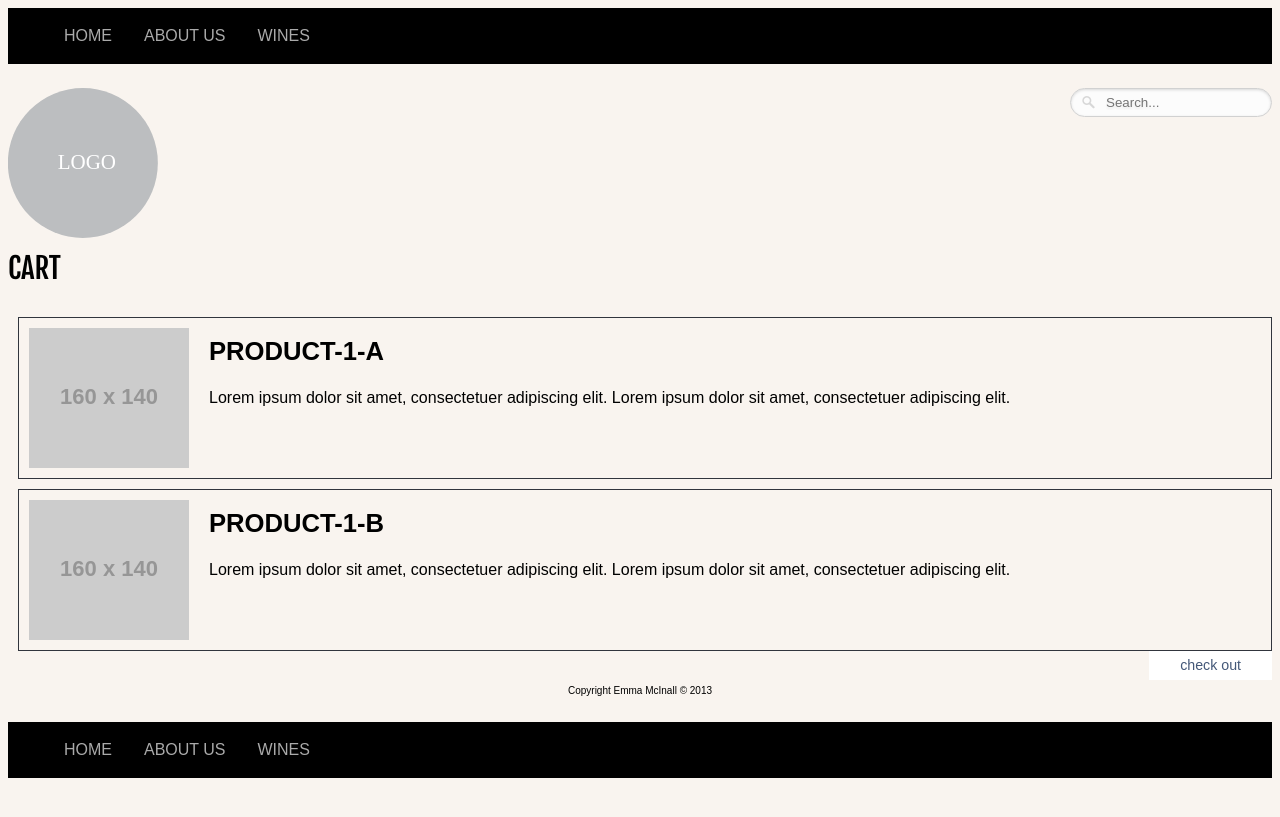
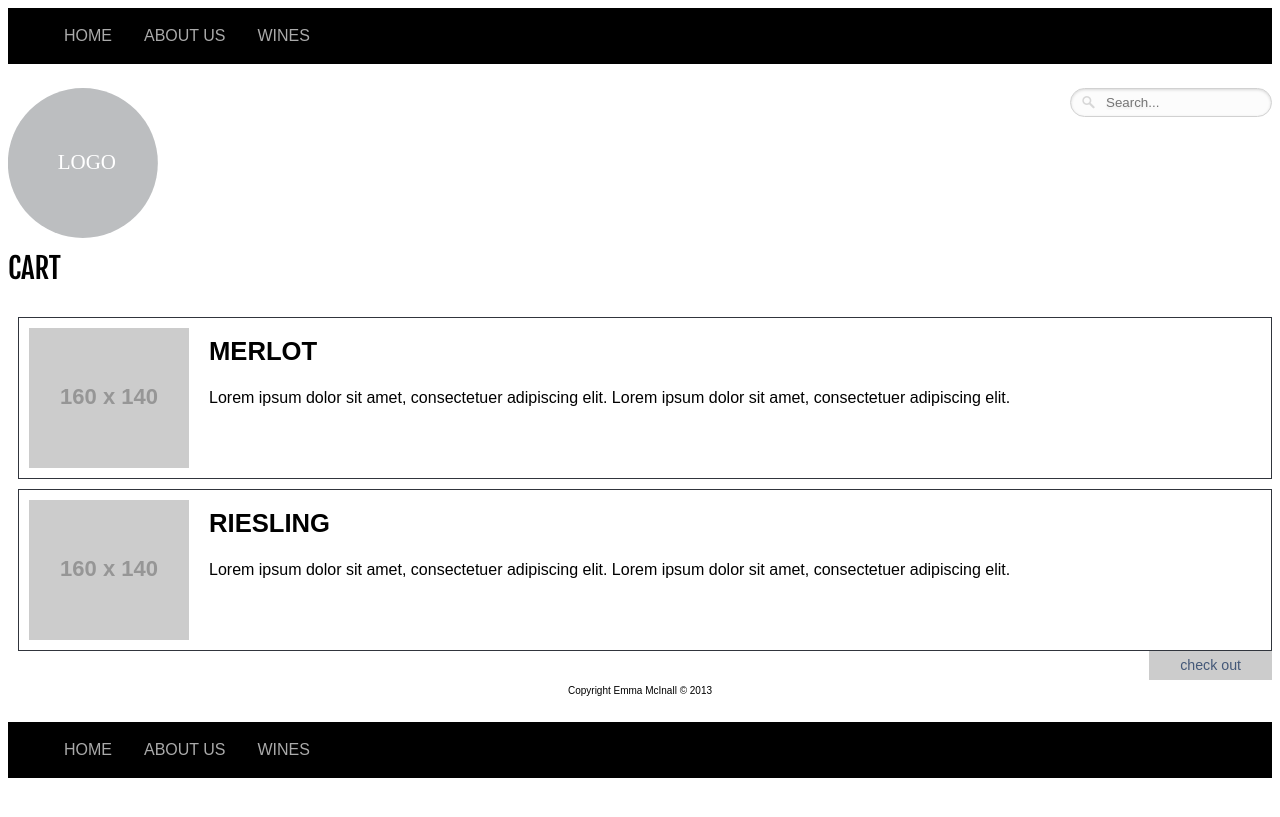
Before and after one commit to mcin0244/jekyll-ecommerce-website, a Jekyll site: the page built from cart.html, in a window 1280 px wide. Shown: the top 817 px of the page. Built offline with Jekyll 4.4.1, drawn with Linux system fonts in a browser that asks for light colours; some web fonts are replaced; Markdown is read by kramdown in place of the engine named in the settings.

Commit message:
changing background colour

```diff
--- a/_includes/css/common.css
+++ b/_includes/css/common.css
@@ -2,7 +2,7 @@ html {
 	margin: 0;
 	padding: 0;
 	font: normal 100%/1.4 Georgia;
-	background-color: #F9F4EF;
+	background-color: #ffffff;
 }
 
 li img {
--- a/_includes/css/nav.css
+++ b/_includes/css/nav.css
@@ -33,13 +33,13 @@
 	color: #aaaaaa;
 	text-decoration: none;
 	background-color: #000;
-	border-top: 2px solid #f9f4ef;
+	border-top: 2px solid #fff;
 }
 
 .nav a:hover,
 .nav a:focus,
 .nav a:active{
-	color: #f9f4ef;
+	color: #fff;
 }
 
 	/* Toggle Nav*/
--- a/cart.html
+++ b/cart.html
@@ -12,7 +12,7 @@ priority: 1.0
 		<img src="http://placehold.it/160x140" alt="">
 	</div>
 	<div class="media-body">
-		<h2>Product-1-a</h2>
+		<h2>Merlot</h2>
 		<p>Lorem ipsum dolor sit amet, consectetuer adipiscing elit. Lorem ipsum dolor sit amet, consectetuer adipiscing elit.</p>
 	</div>
 </div>
@@ -22,7 +22,7 @@ priority: 1.0
 		<img src="http://placehold.it/160x140" alt="">
 	</div>
 	<div class="media-body">
-		<h2>Product-1-b</h2>
+		<h2>Riesling</h2>
 		<p>Lorem ipsum dolor sit amet, consectetuer adipiscing elit. Lorem ipsum dolor sit amet, consectetuer adipiscing elit.</p>
 	</div>
 </div>
```
Also changed, not shown: _includes/css/buttons.css (+4 -4 lines).
